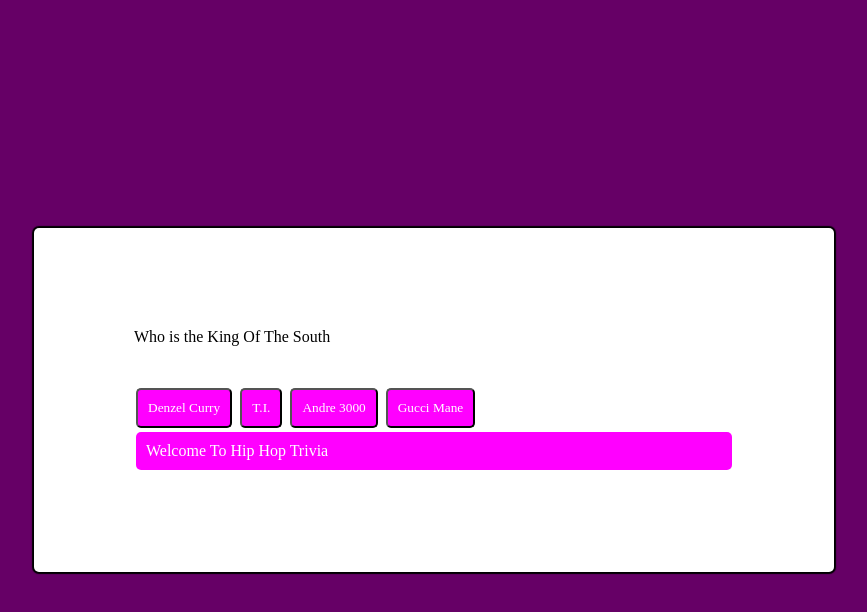
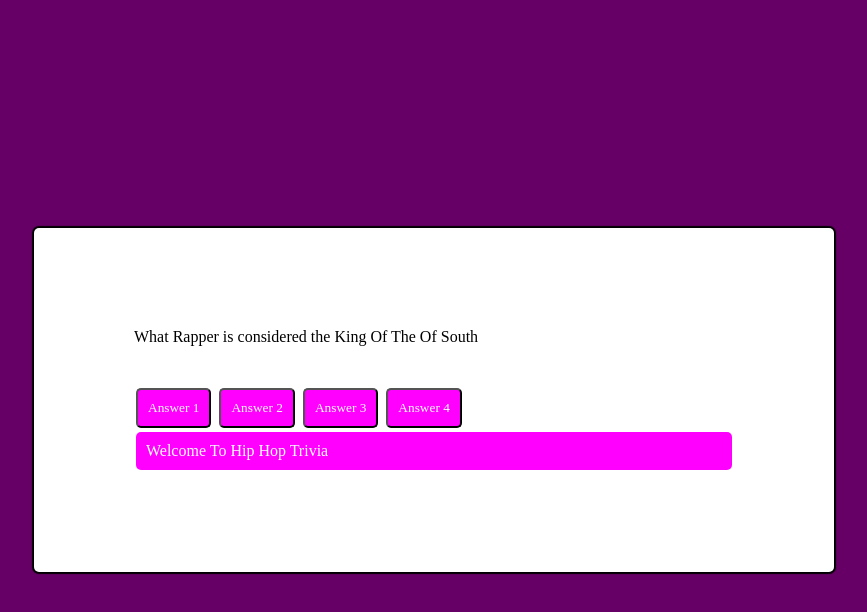
Before and after one commit to infxnnite-eight/Hip-Hop-Trivia, a plain HTML site: page index.html in a window 1280 px wide. Both pictures are taken after a click on the button "Start". Shown: the whole page, without its empty margins (206-1073 px from the left). Drawn offline with Linux system fonts and the light colour scheme.

Commit message:
question-one

```diff
--- a/index.html
+++ b/index.html
@@ -21,12 +21,12 @@
 <body>
 <div class="container">
    <div id="question-container" class="hide">
-    <div id="question">What Rapper is The Considered King Of The South</div>
+    <div id="question">question</div>
     <div id="answer-buttons" class="btn-grid"></div>
-    <button class="btn">Denzel Curry</button>
-    <button class="btn">T.I.</button>
-    <button class="btn">Andre 3000</button>
-    <button class="btn">Gucci Mane</button>
+    <button class="btn">Answer 1</button>
+    <button class="btn">Answer 2</button>
+    <button class="btn">Answer 3</button>
+    <button class="btn">Answer 4</button>
 
 </div>
     <div class="constols">
--- a/script.js
+++ b/script.js
@@ -31,7 +31,7 @@
 
 const questions = [
     {
-        question: 'Who is the King Of The South',
+        question: 'What Rapper is considered the King Of The Of South ',
         answers: [
             { text: 'Gucci Mane', correct: true },
             { text: 'Denzel Curry', correct: false },
```
